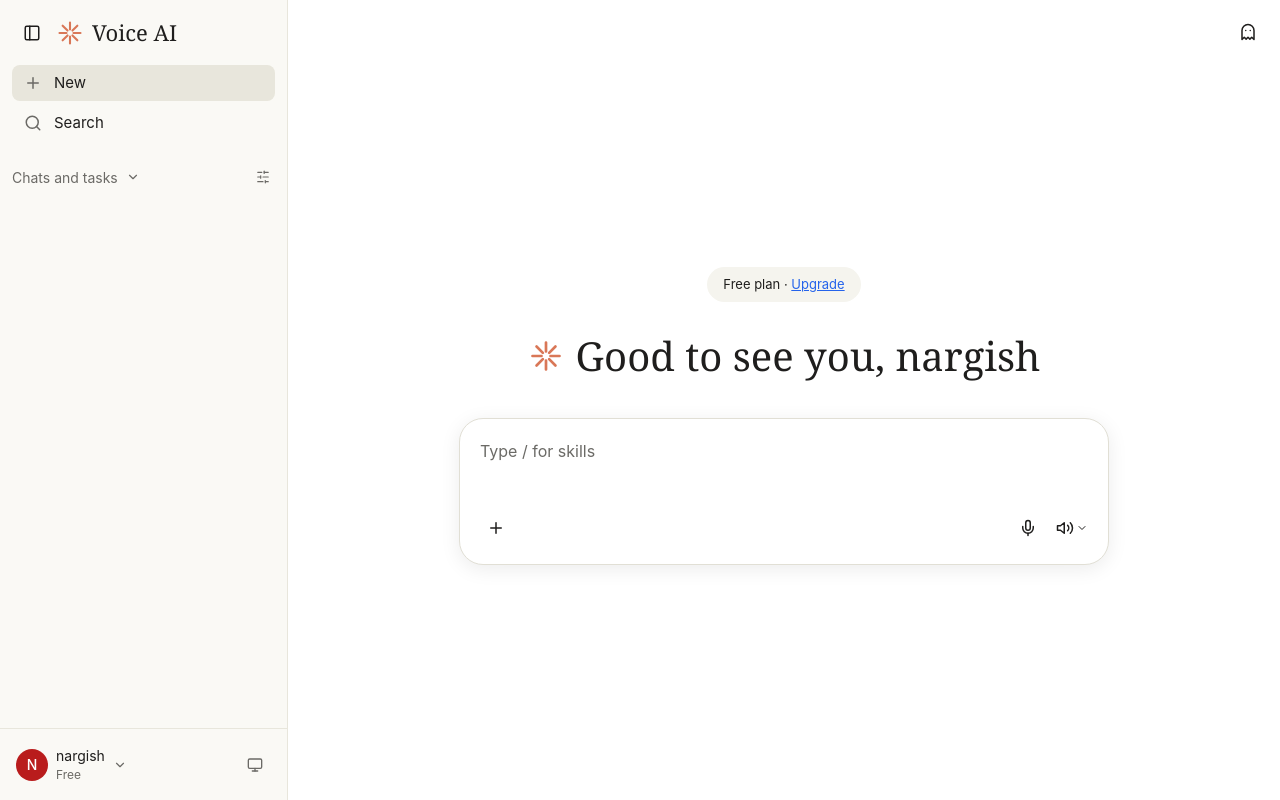
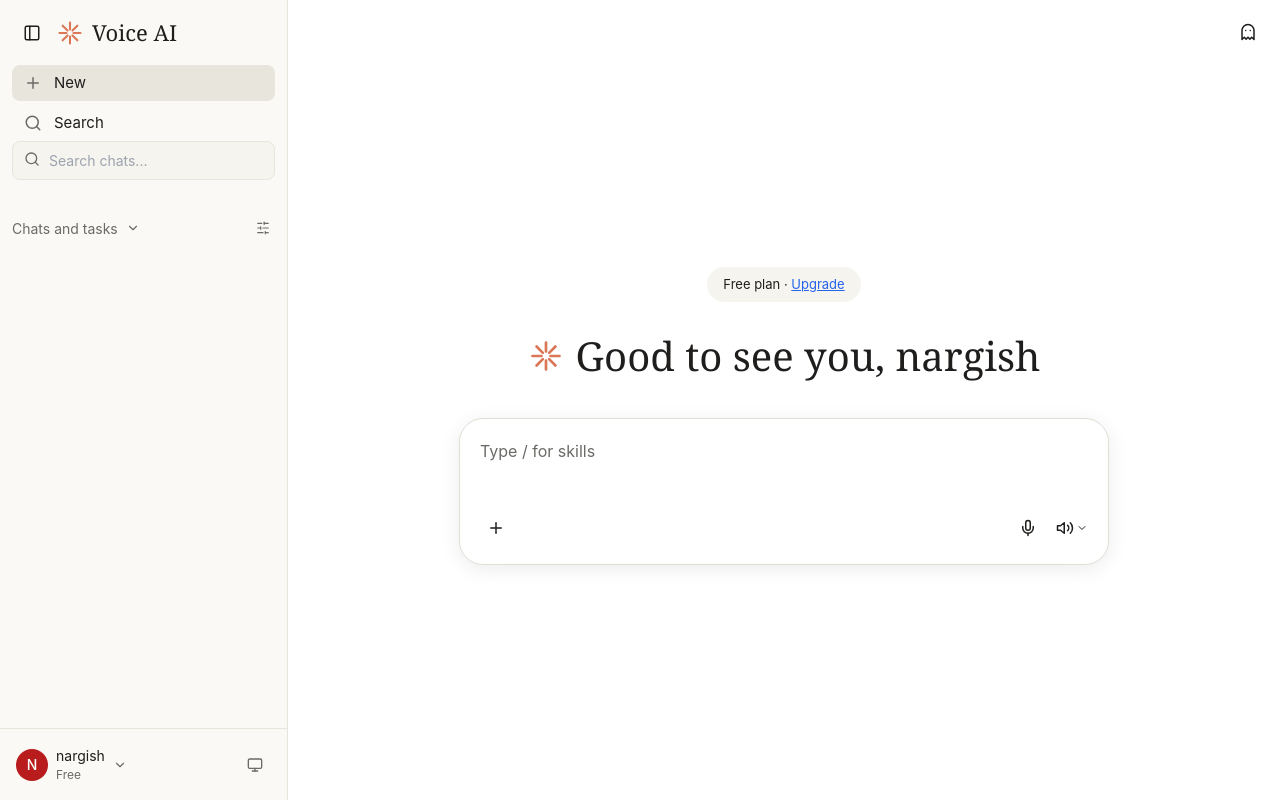
Before and after one commit to jaatni816/ChatBuddy, a React (Vite) app: page / in a window 1280 px wide. Built offline with nearby package versions, Linux system fonts and the light colour scheme; the HTML template or start-up script is replaced by a standard one.

Commit message:
Add chat history search in sidebar

```diff
--- a/src/components/Sidebar.jsx
+++ b/src/components/Sidebar.jsx
@@ -56,6 +56,14 @@ const ChatHistoryItem = ({ title, isActive, onClick, onDelete }) => {
 
 const Sidebar = ({ chats, currentChatId, onCreateNew, onSelectChat, onDeleteChat, onClose }) => {
   const [isFilterOpen, setIsFilterOpen] = useState(false);
+  const [searchQuery, setSearchQuery] = useState('');
+
+  const filteredChats = chats.filter(chat => {
+    if (!searchQuery) return true;
+    const query = searchQuery.toLowerCase();
+    if (chat.title?.toLowerCase().includes(query)) return true;
+    return (chat.messages || []).some((m) => m.content?.toLowerCase().includes(query));
+  });
 
   return (
     <div className="w-[288px] h-full bg-sidebar border-r border-border flex flex-col">
@@ -87,6 +95,20 @@ const Sidebar = ({ chats, currentChatId, onCreateNew, onSelectChat, onDeleteChat
         <NavItem icon={Search} label="Search" onClick={() => {}} />
       </div>
 
+      {/* Search bar */}
+      <div className="px-3 mb-3">
+        <div className="relative">
+          <Search size={16} className="absolute left-3 top-2.5 text-muted" />
+          <input
+            type="text"
+            placeholder="Search chats..."
+            value={searchQuery}
+            onChange={(e) => setSearchQuery(e.target.value)}
+            className="w-full pl-9 pr-3 py-2 text-[14px] bg-input-bg border border-border rounded-lg outline-none focus:border-accent transition-colors"
+          />
+        </div>
+      </div>
+
       {/* Chats and tasks section */}
       <div className="mt-6 flex-1 flex flex-col overflow-hidden">
         <div className="flex items-center justify-between px-3 mb-2">
@@ -104,7 +126,10 @@ const Sidebar = ({ chats, currentChatId, onCreateNew, onSelectChat, onDeleteChat
 
         {/* Chat history list */}
         <div className="flex-1 overflow-y-auto scrollbar-thin px-3 space-y-0.5">
-          {chats.map(chat => (
+          {searchQuery && !filteredChats.length ? (
+            <div className="text-[13px] text-muted text-center py-4">No matching chats</div>
+          ) : (
+            filteredChats.map(chat => (
               <ChatHistoryItem
                 key={chat.id}
                 title={chat.title}
@@ -112,7 +137,8 @@ const Sidebar = ({ chats, currentChatId, onCreateNew, onSelectChat, onDeleteChat
                 onClick={() => onSelectChat(chat.id)}
                 onDelete={() => onDeleteChat(chat.id)}
               />
-          ))}
+            ))
+          )}
         </div>
       </div>
 
```
Lines whose indentation alone changed are shown as unchanged.
